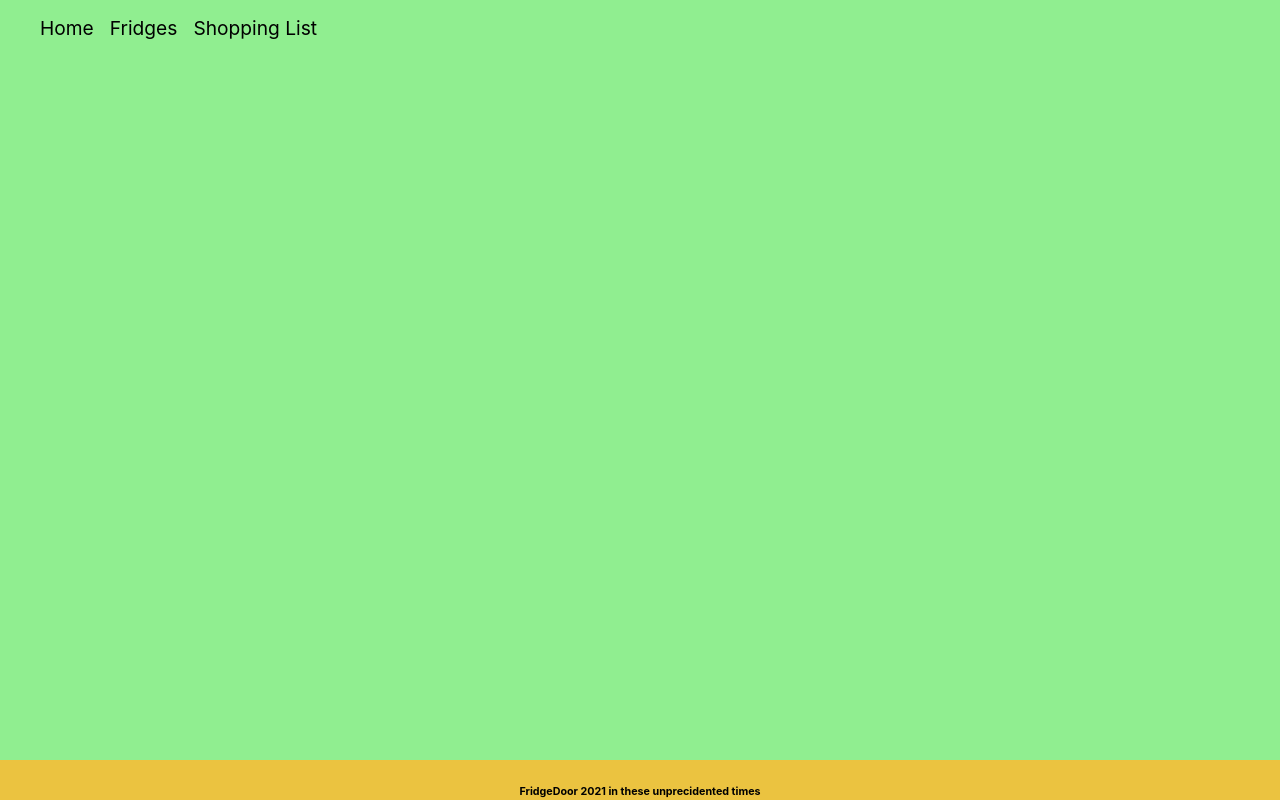
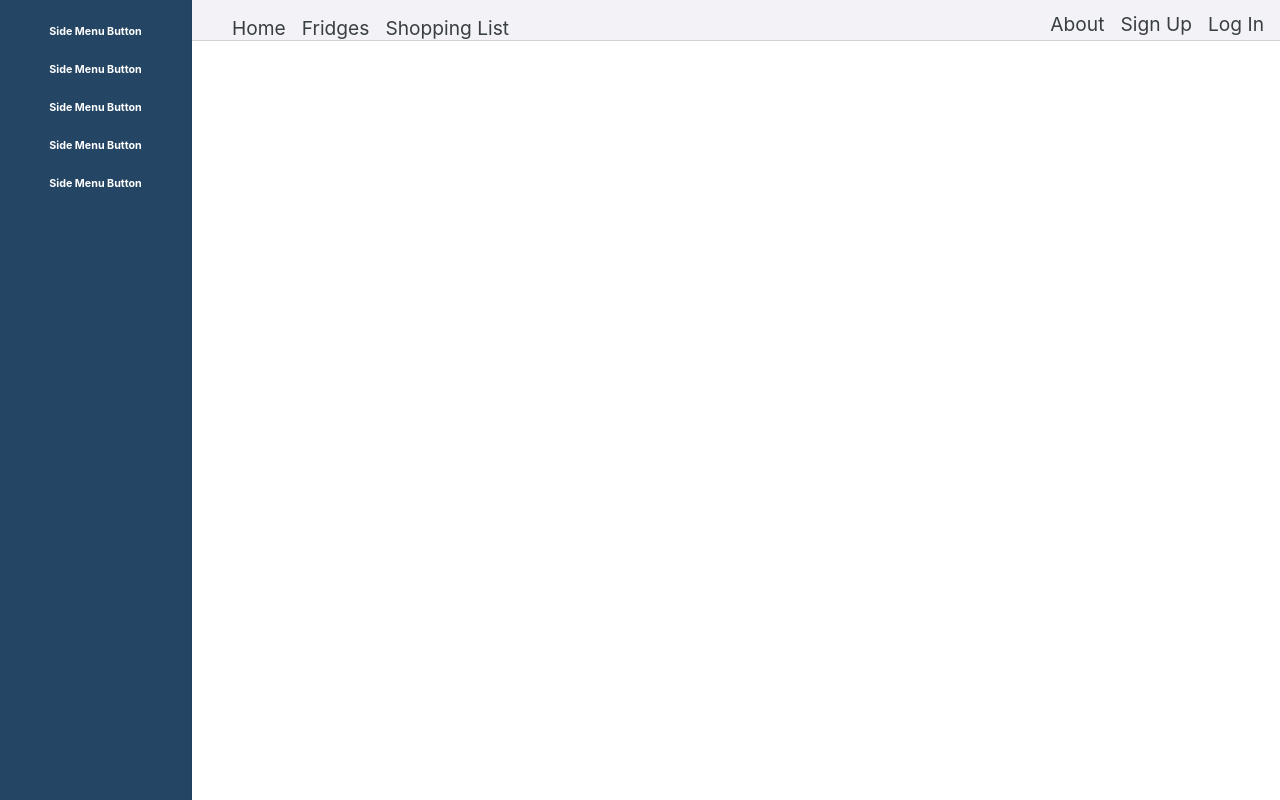
Before and after one commit to eitan-spitz/fridgedoor-frontend, a React (Create React App) app: page /families in a window 1280 px wide. Built offline with nearby package versions, Linux system fonts and the light colour scheme; no server answers.

Commit message:
css mostly there

```diff
--- a/package.json
+++ b/package.json
@@ -11,6 +11,7 @@
     "@testing-library/user-event": "^12.1.10",
     "bootstrap": "^4.6.0",
     "fontsource-roboto": "^4.0.0",
+    "mdi-material-ui": "^6.22.0",
     "react": "^17.0.1",
     "react-bootstrap": "^1.5.1",
     "react-dom": "^17.0.1",
--- a/src/App.css
+++ b/src/App.css
@@ -1,5 +1,5 @@
 body{
-  background-color: lightgreen;
+  background-color: white;
   margin-top: 0;
   margin-left: 0;
   margin-right: 0;
@@ -16,19 +16,25 @@ body{
   height: 100vh;
   display: grid;
   grid-template-columns: 15% auto 30%;
-  grid-template-rows: 5% auto 5%;
+  grid-template-rows: 5% auto;
   grid-template-areas:
-    "navbar navbar navbar"
-    "menu main search"
-    "footer footer footer";
+    "menu navbar navbar"
+    "menu main search";
 }
 
 .fridge, .fridgeCards, .shoppinglist, .shoppingCards{
   grid-area: main;
+  color: #383E41;
 }
 
-.search{
+
+
+.searchComponent{
   grid-area: search;
+  height: 99.8%;
+  width: 99.5%;
+  border-left: #D1D1D6 1px solid;
+  color: #383E41;
 }
 
 .fridgeItems{
@@ -41,7 +47,7 @@ body{
   text-decoration: none;
   width: 100%;
   padding-bottom: 5px;
-  border-bottom: black 0.5px solid;
+  border-bottom: #D1D1D6 0.5px solid;
 }
 
 .shoppingItems li{
@@ -81,6 +87,9 @@ body{
   grid-area: navbar;
   width: 100%;
   height: 5vh;
+  background-color: #F2F2F7;
+  color: #383E41;
+  border-bottom: #D1D1D6 1px solid;
 }
 
 .nav-logo{
@@ -88,33 +97,35 @@ body{
   width: 20%;
 }
 
-.nav-buttons{
+.nav-buttons-left{
   display: flex;
   float: left;
   height: 20px;
   list-style: none;
   text-decoration: none;
-  width: 80%;
+  width: 40%;
 }
 
-.nav-buttons li{
+.nav-buttons-right{
+  display: flex;
+  align-items: flex-end;
+  justify-content: flex-end;
+  float: right;
+  height: 20px;
+  list-style: none;
+  text-decoration: none;
+  width: 40%;
+}
+
+.nav-buttons-left li, .nav-buttons-right li{
   padding-right: 1rem;
   font-size: 1.2rem;
 }
 
-.search{
-  padding-top: 1rem;
-  border: black 1px solid;
+
+.sideMenu{
+  grid-area: menu;
+  background-color: #244564;
+  color: white;
+  border-right: #22415F 1px solid;
 }
-
-.footer{
-  /* margin-top: 1rem;
-  padding: 1rem; */
-  background-color: rgb(235, 195, 64);
-  grid-area: footer;
-  /* position: fixed;
-  bottom: 0;
-  left: 0; */
-  width: 100%;
-  height: 100%;
-}
--- a/src/App.js
+++ b/src/App.js
@@ -5,6 +5,7 @@ import FamilyContainer from './Containers/FamilyContainer';
 import { Route, Switch, withRouter } from 'react-router-dom';
 import { connect } from 'react-redux'
 import { loginUser } from './Redux/actions';
+import SideMenu from './Components/SideMenu'
 import Footer from './Components/Footer'
 import Navbar from './Components/Navbar';
 
@@ -49,7 +50,7 @@ class App extends React.Component {
         }} />
         <Route path='/families' component={FamilyContainer} />
       </Switch>
-      <Footer />
+      <SideMenu />
       </div>
     )
   }
--- a/src/Components/Footer.js
+++ b/src/Components/Footer.js
@@ -2,7 +2,7 @@ import React from 'react'
 
 function Footer(props) {
     return(
-        <div className="footer">
+        <div className="footerComponent">
             <h6>FridgeDoor 2021 in these unprecidented times</h6>
         </div>
     )
--- a/src/Components/Navbar.js
+++ b/src/Components/Navbar.js
@@ -8,10 +8,15 @@ const Navbar = (props) => {
             <div className="nav-logo">
 
             </div>
-            <ul className="nav-buttons">
+            <ul className="nav-buttons-left">
                 <NavLink to='/home' style={{ color: 'inherit', textDecoration: 'inherit'}} ><li>Home</li></NavLink>
                 <NavLink to='/families/fridges' style={{ color: 'inherit', textDecoration: 'inherit'}} ><li>Fridges</li></NavLink>
                 <NavLink to='/families/shopping' style={{ color: 'inherit', textDecoration: 'inherit'}} ><li>Shopping List</li></NavLink>
+            </ul>
+            <ul className="nav-buttons-right">
+                <NavLink to="#" style={{ color: 'inherit', textDecoration: 'inherit'}}><li>About</li></NavLink>
+                <NavLink to="#" style={{ color: 'inherit', textDecoration: 'inherit'}}><li>Sign Up</li></NavLink>
+                <NavLink to="#" style={{ color: 'inherit', textDecoration: 'inherit'}}><li>Log In</li></NavLink>
             </ul>
         </div>
     )
--- a/src/Components/SideMenu.js
+++ b/src/Components/SideMenu.js
@@ -3,7 +3,11 @@ import React from 'react'
 function SideMenu(props) {
     return(
         <div className="sideMenu">
-            <h6>FridgeDoor 2021 in these unprecidented times</h6>
+            <h6>Side Menu Button</h6>
+            <h6>Side Menu Button</h6>
+            <h6>Side Menu Button</h6>
+            <h6>Side Menu Button</h6>
+            <h6>Side Menu Button</h6>
         </div>
     )
 }
--- a/src/Containers/SearchContainer.js
+++ b/src/Containers/SearchContainer.js
@@ -74,7 +74,7 @@ class SearchContainer extends React.Component {
 
     render(){
         return(
-            <div className="search">
+            <div className="searchComponent">
                 <h3>Search</h3>
                 <FdcSearch query={this.state.query} fetched={this.state.fetched} changeHandler={this.changeHandler} searchFetch={this.searchFetch} />
                 <ul className="fdcItems">
--- a/src/index.css
+++ b/src/index.css
@@ -11,5 +11,3 @@ code {
   font-family: source-code-pro, Menlo, Monaco, Consolas, 'Courier New',
     monospace;
 }
-
-@import-normalize;
```
Also changed, not shown: 1 other file (tests, documents, lock files or other folders).
